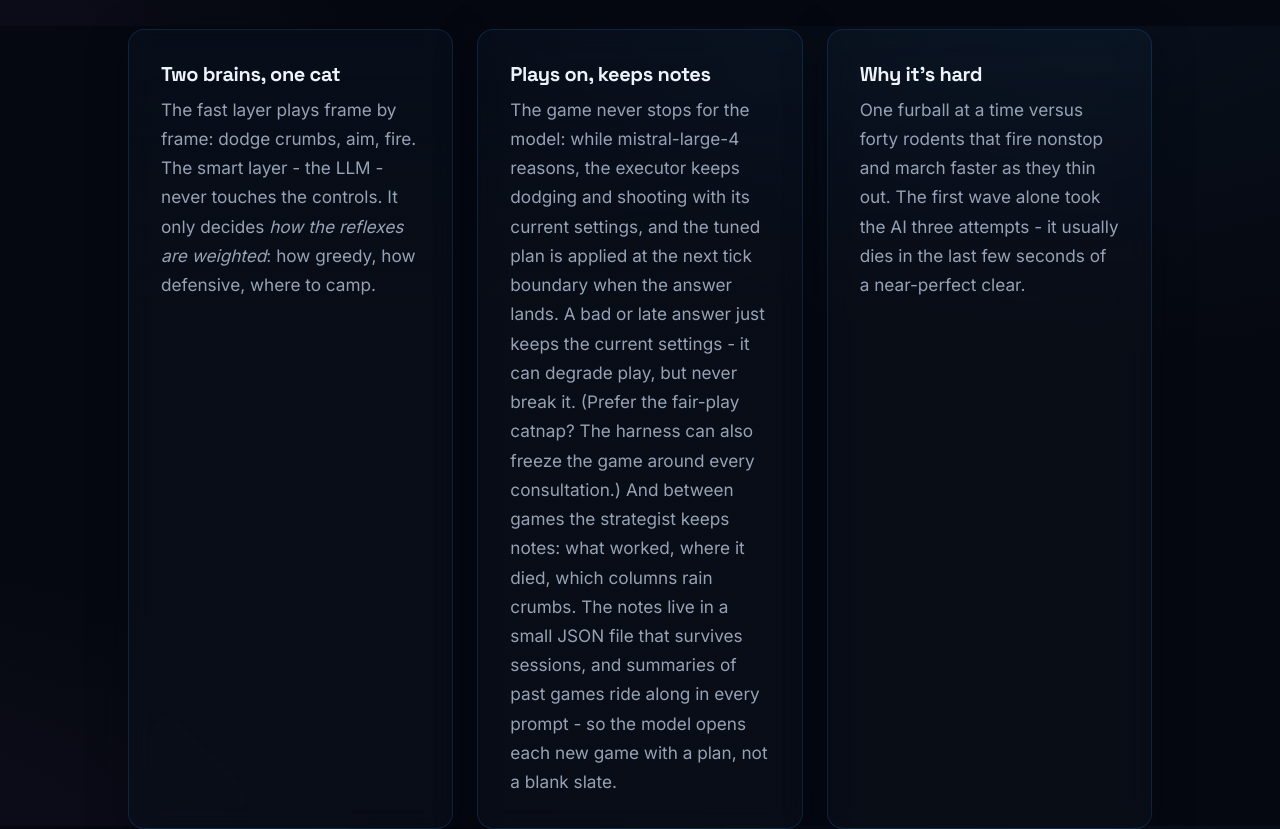
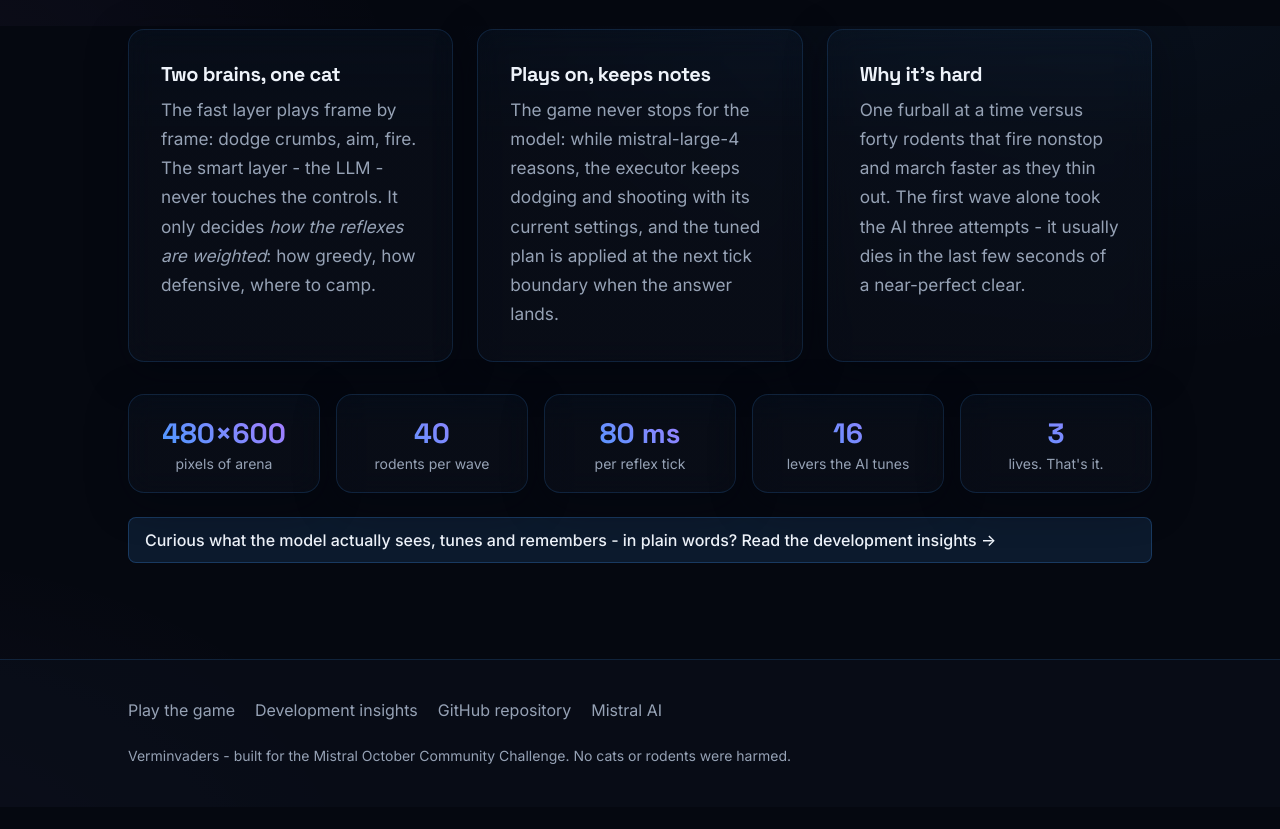
Before and after one commit to tq-bit/verminvaders, a plain HTML site: page app/index.html in a window 1280 px wide. Shown: the part 3974-4803 px from the top of the page. After the commit the page ends 4781 px from the top, so only its background shows below. Drawn offline with Linux system fonts and the light colour scheme.

Commit message:
feat: remove outdated explanation of game mechanics from documentation

```diff
--- a/app/index.html
+++ b/app/index.html
@@ -218,13 +218,6 @@
             The game never stops for the model: while mistral-large-4 reasons, the
             executor keeps dodging and shooting with its current settings, and the
             tuned plan is applied at the next tick boundary when the answer lands.
-            A bad or late answer just keeps the current settings - it can degrade
-            play, but never break it. (Prefer the fair-play catnap? The harness can
-            also freeze the game around every consultation.) And between games the
-            strategist keeps notes: what worked, where it died, which columns rain
-            crumbs. The notes live in a small JSON file that survives sessions, and
-            summaries of past games ride along in every prompt - so the model opens
-            each new game with a plan, not a blank slate.
           </p>
         </div>
         <div class="card card-hover">
```
